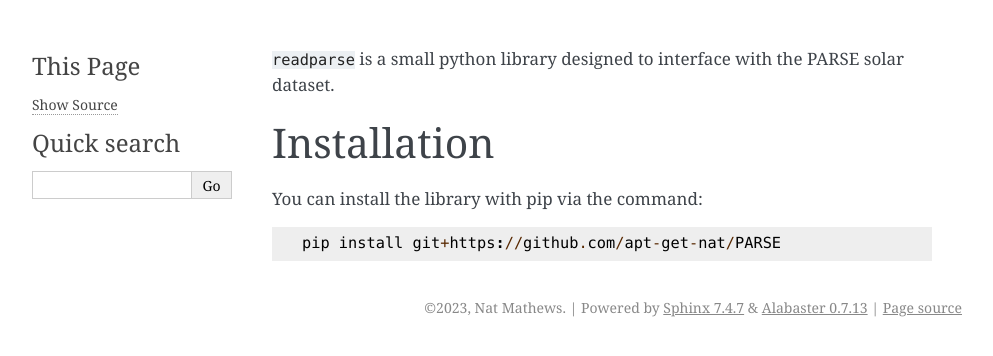
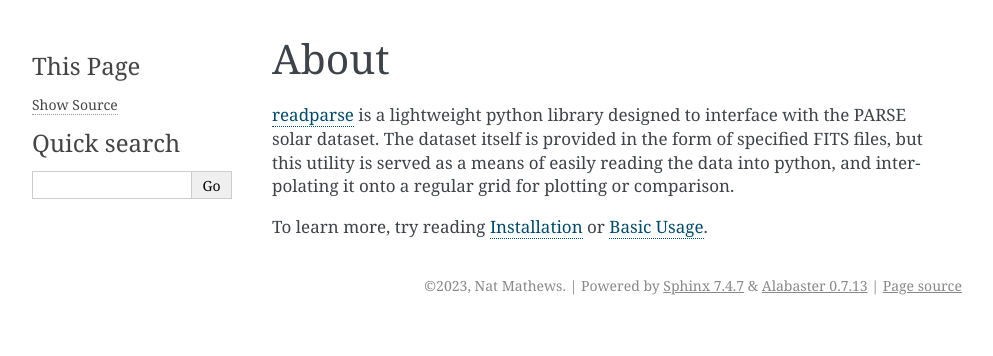
Before and after one commit to apt-get-nat/PARSE, a Sphinx documentation site: the page built from docs/index.rst, in a window 1280 px wide. Shown: the top 356 px of the page, without its empty margins (148-1141 px from the left). Built offline with Sphinx 7.4.7, drawn with Linux system fonts in a browser that asks for light colours.

Commit message:
Small documentation updates

```diff
--- a/docs/conf.py
+++ b/docs/conf.py
@@ -51,7 +51,7 @@ templates_path = ['_templates']
 # List of patterns, relative to source directory, that match files and
 # directories to ignore when looking for source files.
 # This pattern also affects html_static_path and html_extra_path.
-exclude_patterns = ['_build', 'Thumbs.db', '.DS_Store','*.ipynb_checkpoints*']
+exclude_patterns = ['_build', 'Thumbs.db', '.DS_Store','.ipynb_checkpoints','*/.ipynb_checkpoints','*/*/.ipynb_checkpoints']
 
 
 # -- Options for HTML output -------------------------------------------------
--- /dev/null
+++ b/docs/docs/install.rst
@@ -0,0 +1,9 @@
+.. _install:
+Installation
+************
+
+You can install the library with pip via the command::
+
+   pip install git+https://github.com/apt-get-nat/PARSE
+
+To see if it works, try running the code in :ref:`tutorial`.
--- a/docs/docs/tutorial.rst
+++ b/docs/docs/tutorial.rst
@@ -1,5 +1,4 @@
-.. _basic usage:
-
+.. _tutorial:
 Basic Usage
 ***********
 
--- a/docs/index.rst
+++ b/docs/index.rst
@@ -4,14 +4,12 @@
    contain the root `toctree` directive.
 .. title:: readparse
 
-``readparse`` is a small python library designed to interface with the PARSE solar dataset.
+About
+*****
 
-Installation
-************
+`readparse <https://github.com/apt-get-nat/PARSE>`_ is a lightweight python library designed to interface with the PARSE solar dataset. The dataset itself is provided in the form of specified FITS files, but this utility is served as a means of easily reading the data into python, and interpolating it onto a regular grid for plotting or comparison.
 
-You can install the library with pip via the command::
-
-    pip install git+https://github.com/apt-get-nat/PARSE
+To learn more, try reading :ref:`install` or :ref:`tutorial`.
 
 
 .. toctree::
```
Also changed, not shown: other parts of docs/index.rst (+1 -0 lines).
